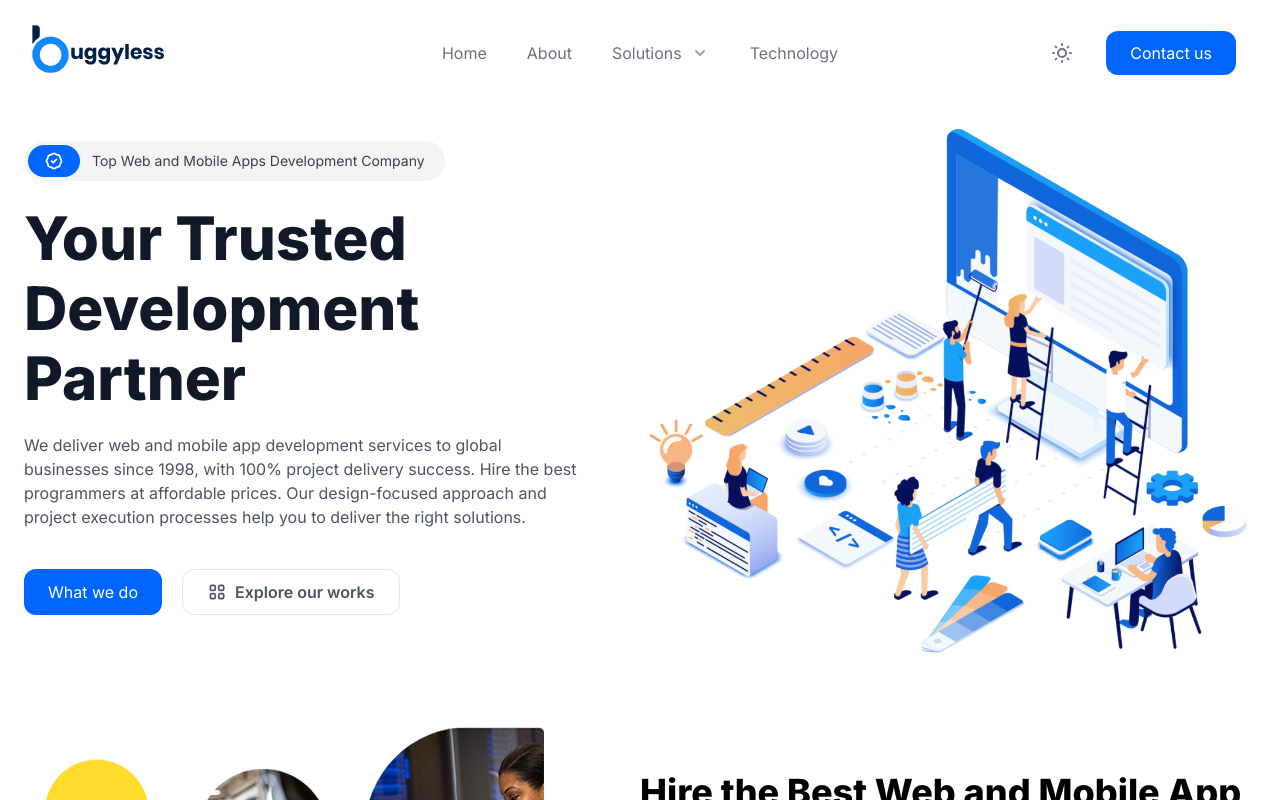
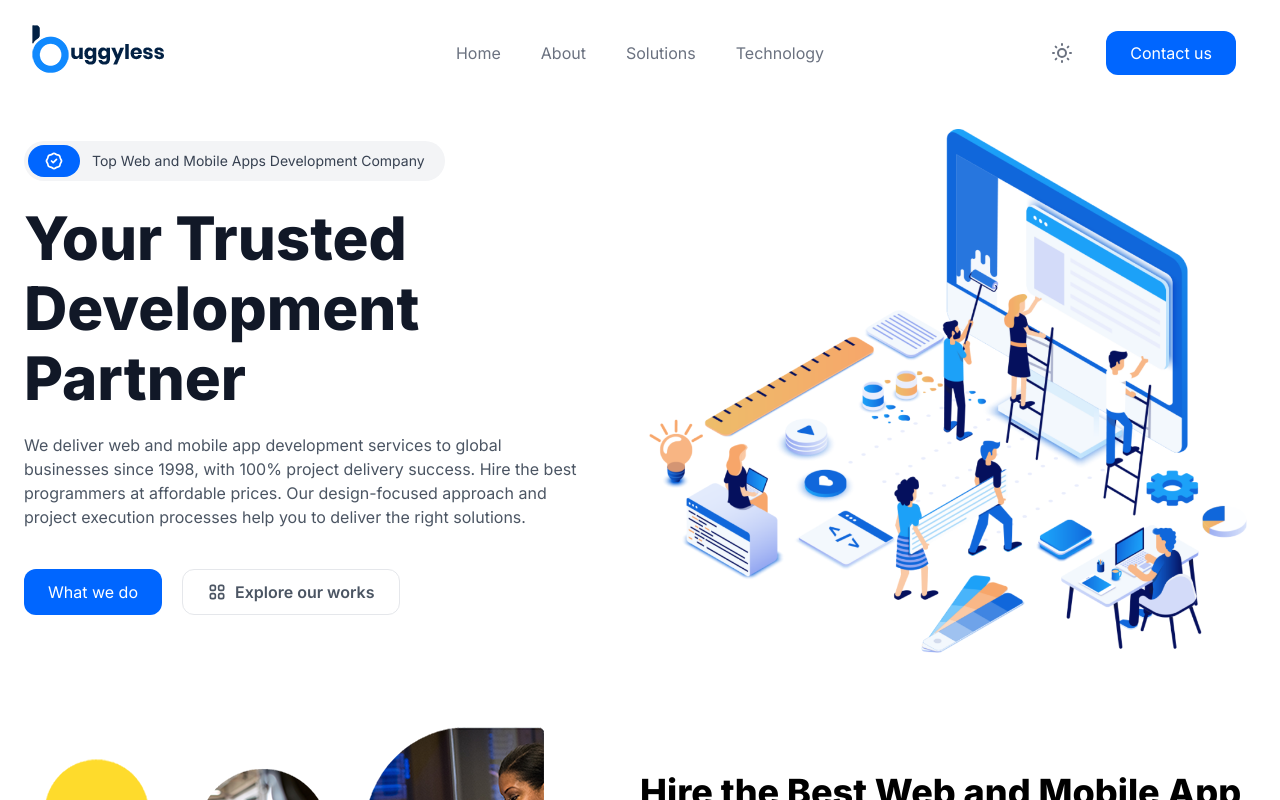
Before and after one commit to dransidu/buggyless, a Next.js app: page / in a window 1280 px wide. Shown: the top 800 px of the page. Built offline with nearby package versions, Linux system fonts and the light colour scheme.

Commit message:
Disable navbar solution dropdown

```diff
--- a/components/Navbar/index.jsx
+++ b/components/Navbar/index.jsx
@@ -155,102 +155,107 @@ export default function Navbar() {
                             className="text-base font-medium text-gray-500 dark:text-gray-300 hover:text-gray-900 dark:hover:text-gray-100"
                         >
                             About
+                        </a><a
+                            href="#solutions"
+                            className="text-base font-medium text-gray-500 dark:text-gray-300 hover:text-gray-900 dark:hover:text-gray-100"
+                        >
+                            Solutions
                         </a>
-                        <Popover className="relative">
-                            {({open}) => (
-                                <>
-                                    <Popover.Button
-                                        className={classNames(
-                                            open
-                                                ? "text-gray-900 dark:text-gray-100"
-                                                : "text-gray-500 dark:text-gray-300",
-                                            "group rounded-md inline-flex items-center text-base font-medium hover:text-gray-900 dark:hover:text-gray-100 focus:outline-none "
-                                        )}
-                                    >
-                                        <span>Solutions</span>
-                                        <ChevronDownIcon
-                                            className={classNames(
-                                                open
-                                                    ? "text-gray-600 dark:text-gray-100"
-                                                    : "text-gray-400 dark:text-gray-300",
-                                                "ml-2 h-5 w-5 group-hover:text-gray-500 dark:group-hover:text-gray-100"
-                                            )}
-                                            aria-hidden="true"
-                                        />
-                                    </Popover.Button>
+                        {/*<Popover className="relative">*/}
+                        {/*    {({open}) => (*/}
+                        {/*        <>*/}
+                        {/*            <Popover.Button*/}
+                        {/*                className={classNames(*/}
+                        {/*                    open*/}
+                        {/*                        ? "text-gray-900 dark:text-gray-100"*/}
+                        {/*                        : "text-gray-500 dark:text-gray-300",*/}
+                        {/*                    "group rounded-md inline-flex items-center text-base font-medium hover:text-gray-900 dark:hover:text-gray-100 focus:outline-none "*/}
+                        {/*                )}*/}
+                        {/*            >*/}
+                        {/*                <span>Solutions</span>*/}
+                        {/*                <ChevronDownIcon*/}
+                        {/*                    className={classNames(*/}
+                        {/*                        open*/}
+                        {/*                            ? "text-gray-600 dark:text-gray-100"*/}
+                        {/*                            : "text-gray-400 dark:text-gray-300",*/}
+                        {/*                        "ml-2 h-5 w-5 group-hover:text-gray-500 dark:group-hover:text-gray-100"*/}
+                        {/*                    )}*/}
+                        {/*                    aria-hidden="true"*/}
+                        {/*                />*/}
+                        {/*            </Popover.Button>*/}
 
-                                    <Transition
-                                        as={Fragment}
-                                        enter="transition ease-out duration-200"
-                                        enterFrom="opacity-0 translate-y-1"
-                                        enterTo="opacity-100 translate-y-0"
-                                        leave="transition ease-in duration-150"
-                                        leaveFrom="opacity-100 translate-y-0"
-                                        leaveTo="opacity-0 translate-y-1"
-                                    >
-                                        <Popover.Panel
-                                            className="absolute z-10 -ml-4 mt-3 transform px-2 w-screen max-w-md sm:px-0 lg:ml-0 lg:left-1/2 lg:-translate-x-1/2">
-                                            <div
-                                                className="rounded-lg shadow-lg ring-1 ring-black ring-opacity-5 overflow-hidden">
-                                                <div
-                                                    className="relative grid gap-6 bg-white dark:bg-gray-800 px-5 py-6 sm:gap-8 sm:p-8">
-                                                    {solutions.map((item) => (
-                                                        <a
-                                                            key={item.name}
-                                                            href={item.href}
-                                                            className="-m-3 p-3 flex items-start rounded-lg hover:bg-gray-50 dark:hover:bg-gray-900"
-                                                        >
-                                                            <item.icon
-                                                                className="flex-shrink-0 h-6 w-6 text-primary "
-                                                                aria-hidden="true"
-                                                            />
-                                                            <div className="ml-4">
-                                                                <p className="text-base font-medium text-gray-900 dark:text-gray-100">
-                                                                    {item.name}
-                                                                </p>
-                                                                <p className="mt-1 text-sm text-gray-500 dark:text-gray-400">
-                                                                    {
-                                                                        item.description
-                                                                    }
-                                                                </p>
-                                                            </div>
-                                                        </a>
-                                                    ))}
-                                                </div>
-                                                <div
-                                                    className="px-5 py-5 bg-gray-50 dark:bg-gray-700 space-y-6 sm:flex sm:space-y-0 sm:space-x-10 sm:px-8">
-                                                    {callsToAction.map(
-                                                        (item) => (
-                                                            <div
-                                                                key={item.name}
-                                                                className="flow-root"
-                                                            >
-                                                                <a
-                                                                    href={
-                                                                        item.href
-                                                                    }
-                                                                    className="-m-3 p-3 flex items-center rounded-md text-base font-medium text-gray-900 hover:bg-gray-100 dark:hover:bg-gray-800"
-                                                                >
-                                                                    <item.icon
-                                                                        className="flex-shrink-0 h-6 w-6 text-gray-400 dark:text-gray-100"
-                                                                        aria-hidden="true"
-                                                                    />
-                                                                    <span className="ml-3 dark:text-gray-100">
-                                                                        {
-                                                                            item.name
-                                                                        }
-                                                                    </span>
-                                                                </a>
-                                                            </div>
-                                                        )
-                                                    )}
-                                                </div>
-                                            </div>
-                                        </Popover.Panel>
-                                    </Transition>
-                                </>
-                            )}
-                        </Popover>
+                        {/*            <Transition*/}
+                        {/*                as={Fragment}*/}
+                        {/*                enter="transition ease-out duration-200"*/}
+                        {/*                enterFrom="opacity-0 translate-y-1"*/}
+                        {/*                enterTo="opacity-100 translate-y-0"*/}
+                        {/*                leave="transition ease-in duration-150"*/}
+                        {/*                leaveFrom="opacity-100 translate-y-0"*/}
+                        {/*                leaveTo="opacity-0 translate-y-1"*/}
+                        {/*            >*/}
+                        {/*                <Popover.Panel*/}
+                        {/*                    className="absolute z-10 -ml-4 mt-3 transform px-2 w-screen max-w-md sm:px-0 lg:ml-0 lg:left-1/2 lg:-translate-x-1/2">*/}
+                        {/*                    <div*/}
+                        {/*                        className="rounded-lg shadow-lg ring-1 ring-black ring-opacity-5 overflow-hidden">*/}
+                        {/*                        <div*/}
+                        {/*                            className="relative grid gap-6 bg-white dark:bg-gray-800 px-5 py-6 sm:gap-8 sm:p-8">*/}
+                        {/*                            {solutions.map((item) => (*/}
+                        {/*                                <a*/}
+                        {/*                                    key={item.name}*/}
+                        {/*                                    href={item.href}*/}
+                        {/*                                    className="-m-3 p-3 flex items-start rounded-lg hover:bg-gray-50 dark:hover:bg-gray-900"*/}
+                        {/*                                >*/}
+                        {/*                                    <item.icon*/}
+                        {/*                                        className="flex-shrink-0 h-6 w-6 text-primary "*/}
+                        {/*                                        aria-hidden="true"*/}
+                        {/*                                    />*/}
+                        {/*                                    <div className="ml-4">*/}
+                        {/*                                        <p className="text-base font-medium text-gray-900 dark:text-gray-100">*/}
+                        {/*                                            {item.name}*/}
+                        {/*                                        </p>*/}
+                        {/*                                        <p className="mt-1 text-sm text-gray-500 dark:text-gray-400">*/}
+                        {/*                                            {*/}
+                        {/*                                                item.description*/}
+                        {/*                                            }*/}
+                        {/*                                        </p>*/}
+                        {/*                                    </div>*/}
+                        {/*                                </a>*/}
+                        {/*                            ))}*/}
+                        {/*                        </div>*/}
+                        {/*                        <div*/}
+                        {/*                            className="px-5 py-5 bg-gray-50 dark:bg-gray-700 space-y-6 sm:flex sm:space-y-0 sm:space-x-10 sm:px-8">*/}
+                        {/*                            {callsToAction.map(*/}
+                        {/*                                (item) => (*/}
+                        {/*                                    <div*/}
+                        {/*                                        key={item.name}*/}
+                        {/*                                        className="flow-root"*/}
+                        {/*                                    >*/}
+                        {/*                                        <a*/}
+                        {/*                                            href={*/}
+                        {/*                                                item.href*/}
+                        {/*                                            }*/}
+                        {/*                                            className="-m-3 p-3 flex items-center rounded-md text-base font-medium text-gray-900 hover:bg-gray-100 dark:hover:bg-gray-800"*/}
+                        {/*                                        >*/}
+                        {/*                                            <item.icon*/}
+                        {/*                                                className="flex-shrink-0 h-6 w-6 text-gray-400 dark:text-gray-100"*/}
+                        {/*                                                aria-hidden="true"*/}
+                        {/*                                            />*/}
+                        {/*                                            <span className="ml-3 dark:text-gray-100">*/}
+                        {/*                                                {*/}
+                        {/*                                                    item.name*/}
+                        {/*                                                }*/}
+                        {/*                                            </span>*/}
+                        {/*                                        </a>*/}
+                        {/*                                    </div>*/}
+                        {/*                                )*/}
+                        {/*                            )}*/}
+                        {/*                        </div>*/}
+                        {/*                    </div>*/}
+                        {/*                </Popover.Panel>*/}
+                        {/*            </Transition>*/}
+                        {/*        </>*/}
+                        {/*    )}*/}
+                        {/*</Popover>*/}
 
                         <a
                             href="#"
```
